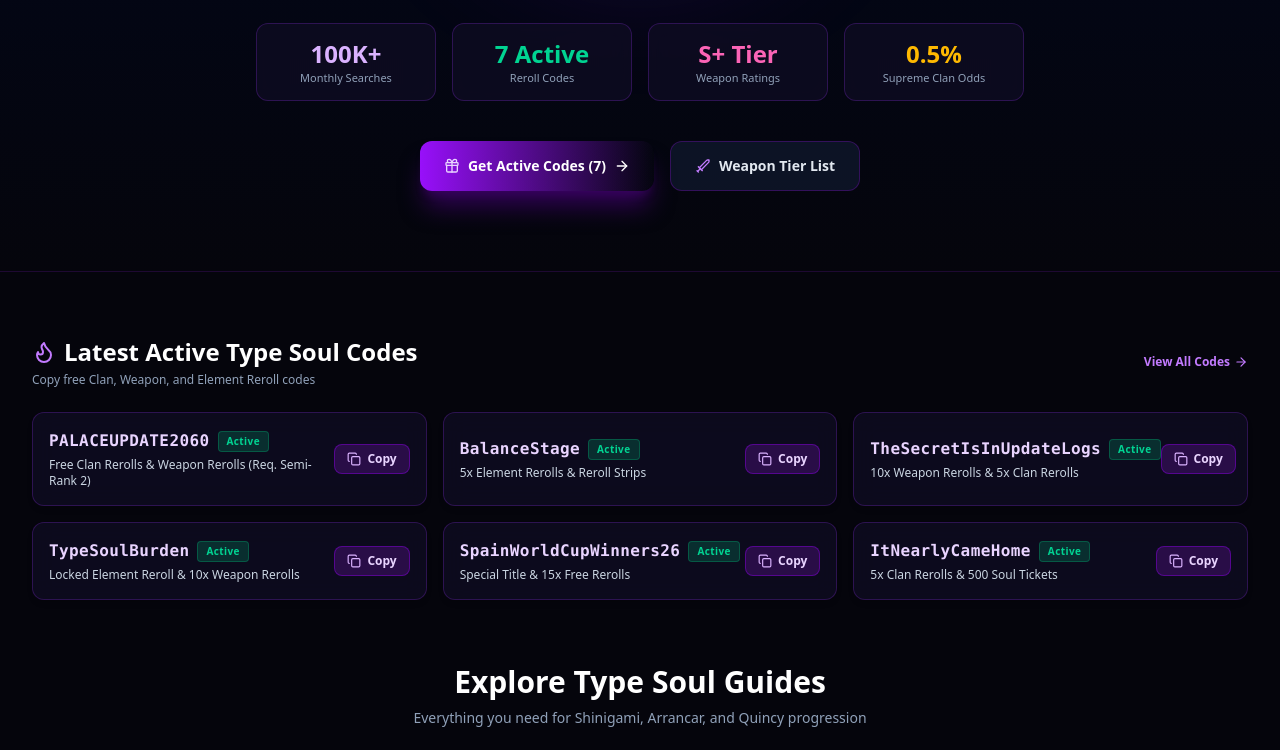
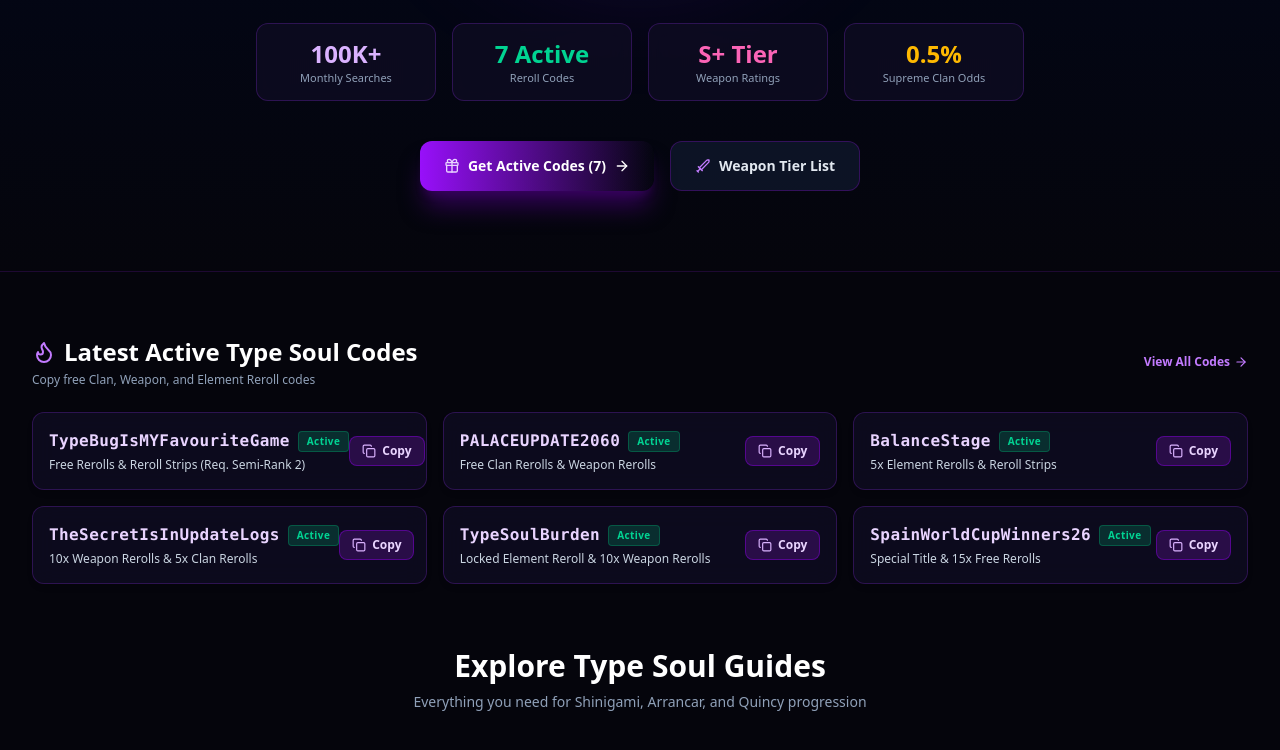
Before and after one commit to lianlele168/type-soul-wiki, a Next.js app: page / in a window 1280 px wide. Shown: the part 447-1197 px from the top of the page. Built offline with nearby package versions, Linux system fonts and the light colour scheme.

Commit message:
feat: update Type Soul codes for late August 2026

```diff
--- a/src/data/wikiData.ts
+++ b/src/data/wikiData.ts
@@ -30,24 +30,23 @@
 }
 
 export const ACTIVE_CODES: CodeItem[] = [
-  { code: "PALACEUPDATE2060", reward: "Free Clan Rerolls & Weapon Rerolls (Req. Semi-Rank 2)", status: "Active", addedDate: "August 17, 2026" },
-  { code: "BalanceStage", reward: "5x Element Rerolls & Reroll Strips", status: "Active", addedDate: "August 17, 2026" },
-  { code: "TheSecretIsInUpdateLogs", reward: "10x Weapon Rerolls & 5x Clan Rerolls", status: "Active", addedDate: "August 17, 2026" },
-  { code: "TypeSoulBurden", reward: "Locked Element Reroll & 10x Weapon Rerolls", status: "Active", addedDate: "August 17, 2026" },
-  { code: "SpainWorldCupWinners26", reward: "Special Title & 15x Free Rerolls", status: "Active", addedDate: "August 17, 2026" },
-  { code: "ItNearlyCameHome", reward: "5x Clan Rerolls & 500 Soul Tickets", status: "Active", addedDate: "August 17, 2026" },
-  { code: "HotfixesThxForPlayingTypeSoul", reward: "10x Clan Rerolls & 1x Blue Elixir", status: "Active", addedDate: "August 17, 2026" },
-  { code: "TypeSoulWorldCup2030", reward: "15x Reroll Strips & 1,000 Soul Tickets", status: "Active", addedDate: "August 17, 2026" },
-  { code: "palacecountdown", reward: "5x Element Rerolls", status: "Active", addedDate: "August 17, 2026" },
-  { code: "ErikkiMonth", reward: "10x Weapon Rerolls", status: "Active", addedDate: "August 17, 2026" },
-  { code: "SmallPatchYay", reward: "5x Free Clan Rerolls", status: "Active", addedDate: "August 17, 2026" },
-  { code: "OasisGraduation", reward: "10x Reroll Strips", status: "Active", addedDate: "August 17, 2026" },
-  { code: "EidMubarak2026", reward: "5x Clan Rerolls & 5x Weapon Rerolls", status: "Active", addedDate: "August 17, 2026" },
-  { code: "Kurtisatung", reward: "Locked Weapon Reroll", status: "Active", addedDate: "August 17, 2026" },
-  { code: "TrueWorldbearer", reward: "10x Weapon Rerolls & 5x Element Rerolls", status: "Active", addedDate: "August 17, 2026" },
-  { code: "armastorcode2", reward: "5x Free Reroll Strips", status: "Active", addedDate: "August 17, 2026" },
-  { code: "HiddensBLESSING", reward: "1x Blue Elixir Skill Reset", status: "Active", addedDate: "August 17, 2026" },
-  { code: "armastorcode", reward: "5x Clan Rerolls", status: "Active", addedDate: "August 17, 2026" }
+  { code: "TypeBugIsMYFavouriteGame", reward: "Free Rerolls & Reroll Strips (Req. Semi-Rank 2)", status: "Active", addedDate: "August 27, 2026" },
+  { code: "PALACEUPDATE2060", reward: "Free Clan Rerolls & Weapon Rerolls", status: "Active", addedDate: "August 27, 2026" },
+  { code: "BalanceStage", reward: "5x Element Rerolls & Reroll Strips", status: "Active", addedDate: "August 27, 2026" },
+  { code: "TheSecretIsInUpdateLogs", reward: "10x Weapon Rerolls & 5x Clan Rerolls", status: "Active", addedDate: "August 27, 2026" },
+  { code: "TypeSoulBurden", reward: "Locked Element Reroll & 10x Weapon Rerolls", status: "Active", addedDate: "August 27, 2026" },
+  { code: "SpainWorldCupWinners26", reward: "Special Title & 15x Free Rerolls", status: "Active", addedDate: "August 27, 2026" },
+  { code: "ItNearlyCameHome", reward: "5x Clan Rerolls & 500 Soul Tickets", status: "Active", addedDate: "August 27, 2026" },
+  { code: "HotfixesThxForPlayingTypeSoul", reward: "10x Clan Rerolls & 1x Blue Elixir", status: "Active", addedDate: "August 27, 2026" },
+  { code: "TypeSoulWorldCup2030", reward: "15x Reroll Strips & 1,000 Soul Tickets", status: "Active", addedDate: "August 27, 2026" },
+  { code: "palacecountdown", reward: "5x Element Rerolls", status: "Active", addedDate: "August 27, 2026" },
+  { code: "ErikkiMonth", reward: "10x Weapon Rerolls", status: "Active", addedDate: "August 27, 2026" },
+  { code: "SmallPatchYay", reward: "5x Free Clan Rerolls", status: "Active", addedDate: "August 27, 2026" },
+  { code: "Kurtisatung", reward: "Locked Weapon Reroll", status: "Active", addedDate: "August 27, 2026" },
+  { code: "TrueWorldbearer", reward: "10x Weapon Rerolls & 5x Element Rerolls", status: "Active", addedDate: "August 27, 2026" },
+  { code: "armastorcode2", reward: "5x Free Reroll Strips", status: "Active", addedDate: "August 27, 2026" },
+  { code: "HiddensBLESSING", reward: "1x Blue Elixir Skill Reset", status: "Active", addedDate: "August 27, 2026" },
+  { code: "armastorcode", reward: "5x Clan Rerolls", status: "Active", addedDate: "August 27, 2026" }
 ];
 
 export const EXPIRED_CODES: CodeItem[] = [
```
